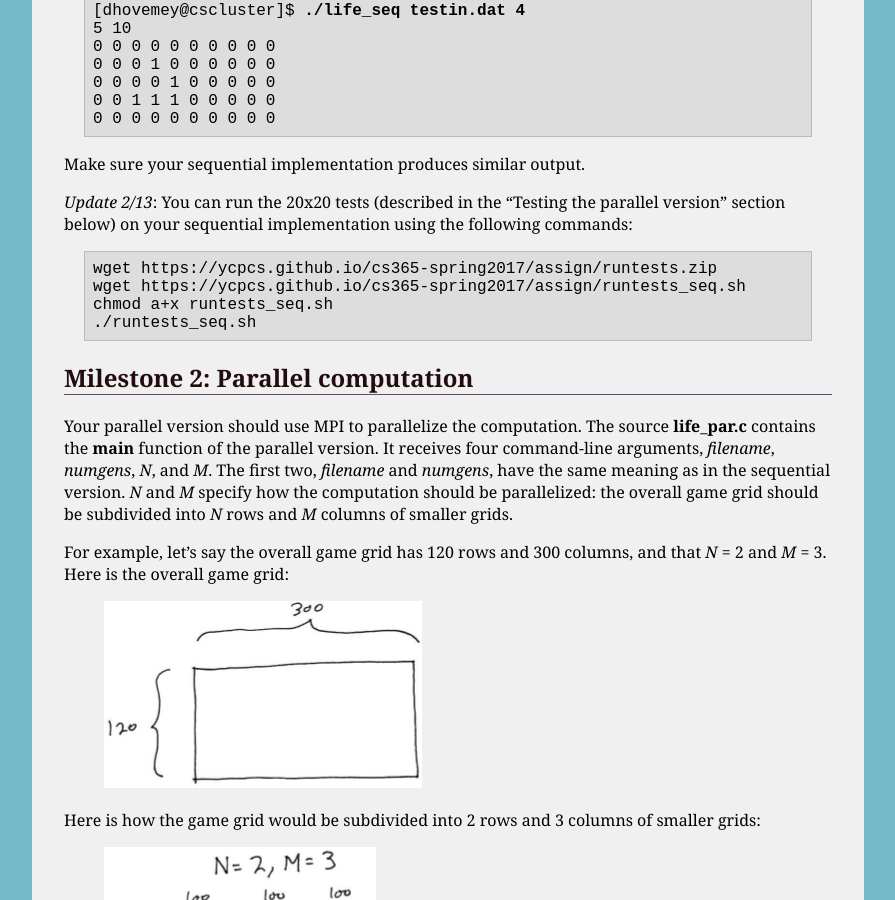
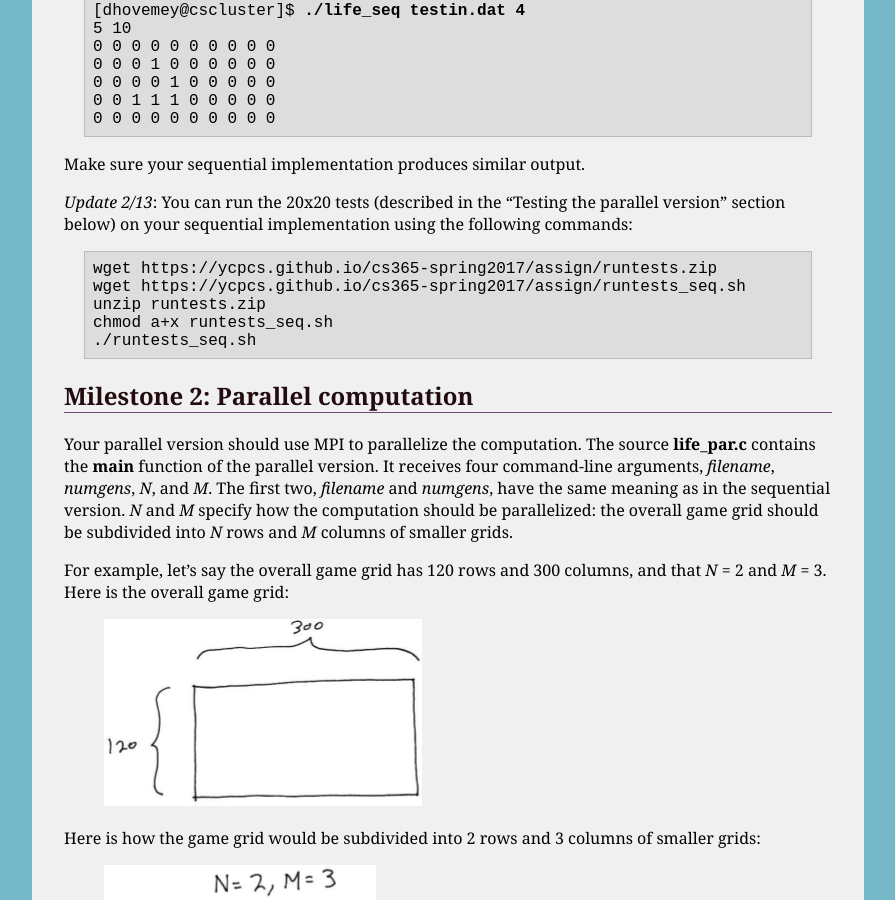
Before and after one commit to ycpcs/cs365-spring2017, a Jekyll site: the page built from assign/assign02.md, in a window 1280 px wide and 900 px high, scrolled down 2670 px. Shown: the whole window, without its empty margins (192-1087 px from the left). Built offline with Jekyll 4.4.1, drawn with Linux system fonts in a browser that asks for light colours.

Commit message:
unzip runtests.zip, duh

```diff
--- a/assign/assign02.md
+++ b/assign/assign02.md
@@ -134,6 +134,7 @@ Make sure your sequential implementation produces similar output.
 
     wget https://ycpcs.github.io/cs365-spring2017/assign/runtests.zip
     wget https://ycpcs.github.io/cs365-spring2017/assign/runtests_seq.sh
+    unzip runtests.zip
     chmod a+x runtests_seq.sh
     ./runtests_seq.sh
 
```
